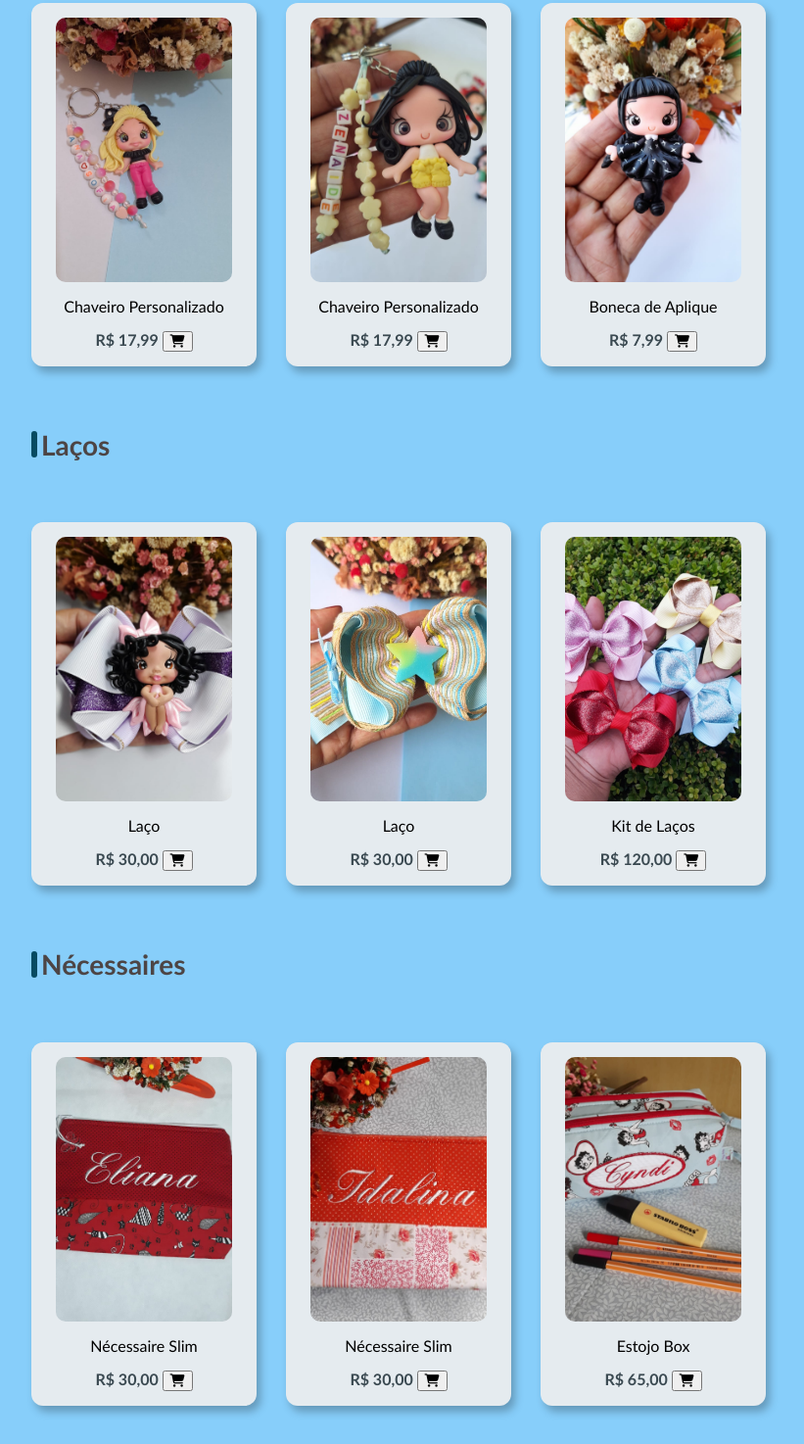
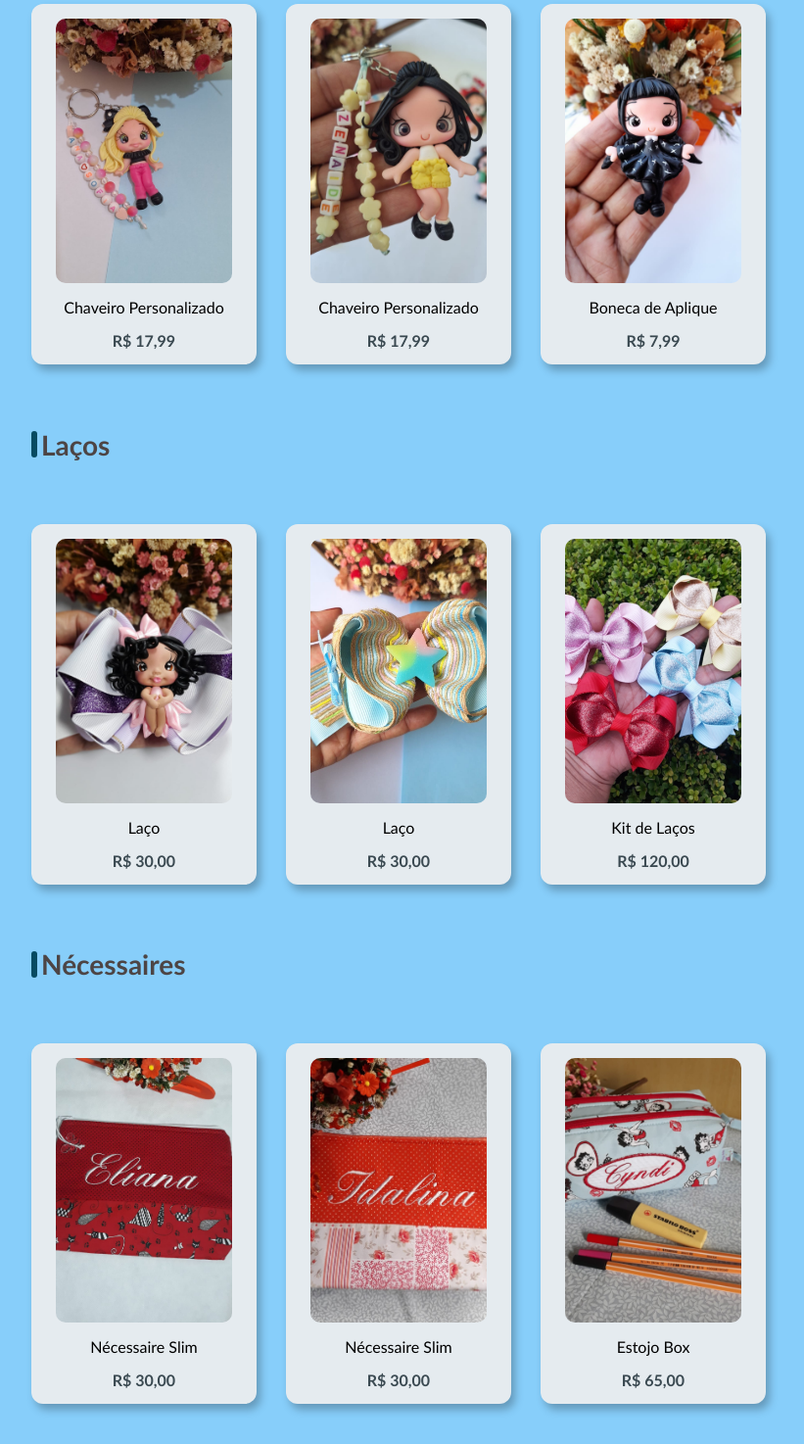
Before and after one commit to vitote1/projetoSUza, a plain HTML site: page index.html in a window 1280 px wide. Shown: the part 197-1671 px from the top of the page at 98% size, without its empty margins (3-824 px from the left). Drawn offline with Linux system fonts and the light colour scheme.

Commit message:
Update index.html

```diff
--- a/index.html
+++ b/index.html
@@ -13,7 +13,7 @@
     <header id="topo">
         <img src="fotos/logo2.png" alt="logo" class="logo">
         <div id="pai">
-            <button id="adm">AAAA</button>
+            <button id="adm">ADICIONAR PRODUTO</button>
             <div id="criarProduto">
                 <div id="titulo">
                 <h1 class="tituloProduto">Adicionar novo produto</h1>
@@ -69,22 +69,19 @@
         <div class="produto" id="1">
             <img class="imgProduto" src="fotos/boneca1.jpg" alt="Boneca de Aplique">
             <div class="descricaoProduto">Chaveiro Personalizado </div>
-            <span class="precoProduto">R$ 17,99 <button class="adicionarProduto"><i
-                        class="fa-solid fa-cart-shopping"></i></button></span>
+            <span class="precoProduto">R$ 17,99</span>
         </div>
 
         <div class="produto" id="2">
             <img class="imgProduto" src="fotos/boneca2.jpg" alt="Boneca de Aplique">
             <div class="descricaoProduto">Chaveiro Personalizado</div>
-            <span class="precoProduto">R$ 17,99 <button class="adicionarProduto"><i
-                        class="fa-solid fa-cart-shopping"></i></button></span>
+            <span class="precoProduto">R$ 17,99</span>
         </div>
 
         <div class="produto" id="3">
             <img class="imgProduto" src="fotos/boneca3.jpg" alt="Boneca de Aplique">
             <div class="descricaoProduto">Boneca de Aplique</div>
-            <span class="precoProduto">R$ 7,99 <button class="adicionarProduto"><i
-                        class="fa-solid fa-cart-shopping"></i></button></span>
+            <span class="precoProduto">R$ 7,99</span>
         </div>
 
 
@@ -99,20 +96,17 @@
         <div class="produto" id="7">
             <img class="imgProduto" src="fotos/laço.jpg" alt="Laço">
             <div class="descricaoProduto">Laço</div>
-            <span class="precoProduto">R$ 30,00 <button class="adicionarProduto"><i
-                        class="fa-solid fa-cart-shopping"></i></button></span>
+            <span class="precoProduto">R$ 30,00</span>
         </div>
         <div class="produto" id="8">
             <img class="imgProduto" src="fotos/laço1.jpg" alt="Laço">
             <div class="descricaoProduto">Laço</div>
-            <span class="precoProduto">R$ 30,00 <button class="adicionarProduto"><i
-                        class="fa-solid fa-cart-shopping"></i></button></span>
+            <span class="precoProduto">R$ 30,00</span>
         </div>
         <div class="produto" id="9">
             <img class="imgProduto" src="fotos/laço2.jpg" alt="Laço">
             <div class="descricaoProduto">Kit de Laços</div>
-            <span class="precoProduto">R$ 120,00 <button class="adicionarProduto"><i
-                        class="fa-solid fa-cart-shopping"></i></button></span>
+            <span class="precoProduto">R$ 120,00</span>
         </div>
 
 
@@ -127,29 +121,24 @@
         <div class="produto" id="18">
             <img class="imgProduto" src="fotos/bolsa1.jpg" alt="Boneca de Aplique">
             <div class="descricaoProduto">Nécessaire Slim</div>
-            <span class="precoProduto">R$ 30,00 <button class="adicionarProduto"><i
-                        class="fa-solid fa-cart-shopping"></i></button></span>
+            <span class="precoProduto">R$ 30,00</span>
         </div>
 
         <div class="produto" id="19">
             <img class="imgProduto" src="fotos/bolsa2.jpg" alt="Boneca de Aplique">
             <div class="descricaoProduto">Nécessaire Slim</div>
-            <span class="precoProduto">R$ 30,00 <button class="adicionarProduto"><i
-                        class="fa-solid fa-cart-shopping"></i></button></span>
+            <span class="precoProduto">R$ 30,00</span>
         </div>
 
         <div class="produto" id="20">
             <img class="imgProduto" src="fotos/bolsa3.jpg" alt="Boneca de Aplique">
             <div class="descricaoProduto">Estojo Box</div>
-            <span class="precoProduto">R$ 65,00 <button class="adicionarProduto"><i
-                        class="fa-solid fa-cart-shopping"></i></button></span>
+            <span class="precoProduto">R$ 65,00</span>
         </div>
 
 
     <script src="scriptclasses.js"></script>
     <script src="script.js"></script>
-    <script src="addImg.js"></script>
-
 
 
 </body>
```
